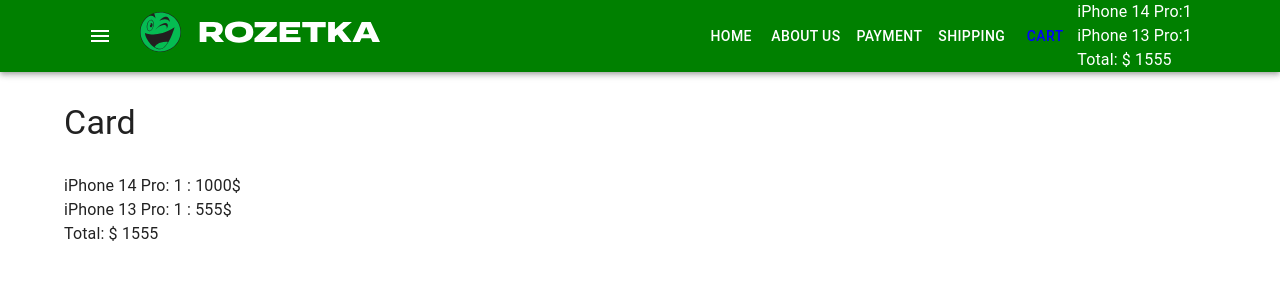
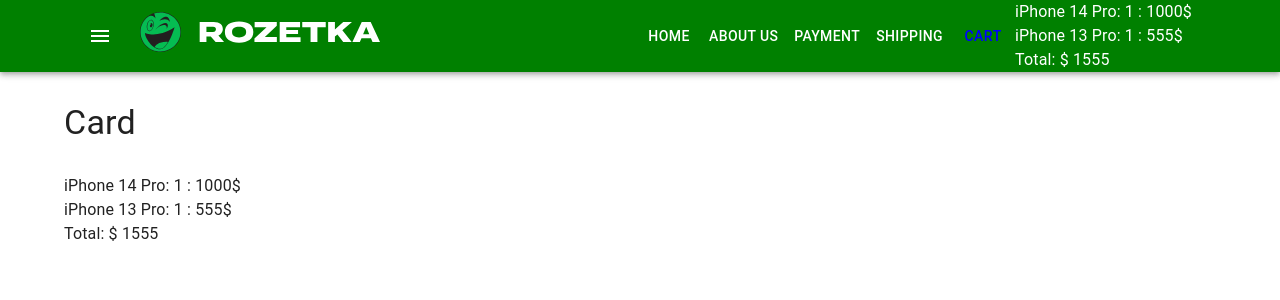
Before and after one commit to Rapan-Masta/react-fake-shop, a React (Create React App) app: page /cart in a window 1280 px wide. Shown: the top 300 px of the page. Built offline with nearby package versions, Linux system fonts and the light colour scheme.

Commit message:
add CartProductList

```diff
--- /dev/null
+++ b/src/components/Cart/CartProductList.tsx
@@ -0,0 +1,27 @@
+import productsArray, { Product, getProductsObject } from 'utils/productsArray'
+
+type Props = {
+    productsInCart: {
+        [id: number]: number
+    }
+}
+
+type productsObjectType = {
+    [id: number]: Product
+}
+
+const CartProductList = ({ productsInCart }: Props) => {
+    const productsObject: productsObjectType = getProductsObject(productsArray)
+    return (
+        <div>
+            {Object.keys(productsInCart).map((productId) => (
+                <div key={productId}>
+                    {productsObject[parseInt(productId)].title}:{' '}
+                    {productsInCart[parseInt(productId)]} :{' '}
+                    {productsObject[parseInt(productId)].price}$
+                </div>
+            ))}
+        </div>
+    )
+}
+export default CartProductList
--- a/src/components/CartHeader/CartHeader.tsx
+++ b/src/components/CartHeader/CartHeader.tsx
@@ -1,5 +1,5 @@
-import productsArray, { Product, getProductsObject } from 'utils/productsArray'
 import CartTotal from 'components/Cart/CartTotal'
+import CartProductList from 'components/Cart/CartProductList'
 
 type Props = {
     productsInCart: {
@@ -7,23 +7,10 @@
     }
 }
 
-type productsObjectType = {
-    [id: number]: Product
-}
-
 const CartHeader = ({ productsInCart }: Props) => {
-    const productsObject: productsObjectType = getProductsObject(productsArray)
-
     return (
         <div>
-            <div>
-                {Object.keys(productsInCart).map((productId) => (
-                    <div key={productId}>
-                        {productsObject[parseInt(productId)].title}:
-                        {productsInCart[parseInt(productId)]}
-                    </div>
-                ))}
-            </div>
+            <CartProductList productsInCart={productsInCart}></CartProductList>
             <CartTotal productsInCart={productsInCart}></CartTotal>
         </div>
     )
--- a/src/container/pages/Cart/CartPage.tsx
+++ b/src/container/pages/Cart/CartPage.tsx
@@ -1,6 +1,6 @@
 import { Typography } from '@mui/material'
-import productsArray, { Product, getProductsObject } from 'utils/productsArray'
 import CartTotal from 'components/Cart/CartTotal'
+import CartProductList from 'components/Cart/CartProductList'
 
 type Props = {
     productsInCart: {
@@ -8,28 +8,14 @@
     }
 }
 
-type productsObjectType = {
-    [id: number]: Product
-}
-
 const CartPage = ({ productsInCart }: Props) => {
-    const productsObject: productsObjectType = getProductsObject(productsArray)
     return (
         <div>
             <Typography variant="h4" component="h1" sx={{ margin: '30px 0' }}>
                 Card
             </Typography>
-            <div>
-                <div>
-                    {Object.keys(productsInCart).map((productId) => (
-                        <div key={productId}>
-                            {productsObject[parseInt(productId)].title}:{' '}
-                            {productsInCart[parseInt(productId)]} :{' '}
-                            {productsObject[parseInt(productId)].price}$
-                        </div>
-                    ))}
-                </div>
-            </div>
+
+            <CartProductList productsInCart={productsInCart}></CartProductList>
             <CartTotal productsInCart={productsInCart}></CartTotal>
         </div>
     )
```
